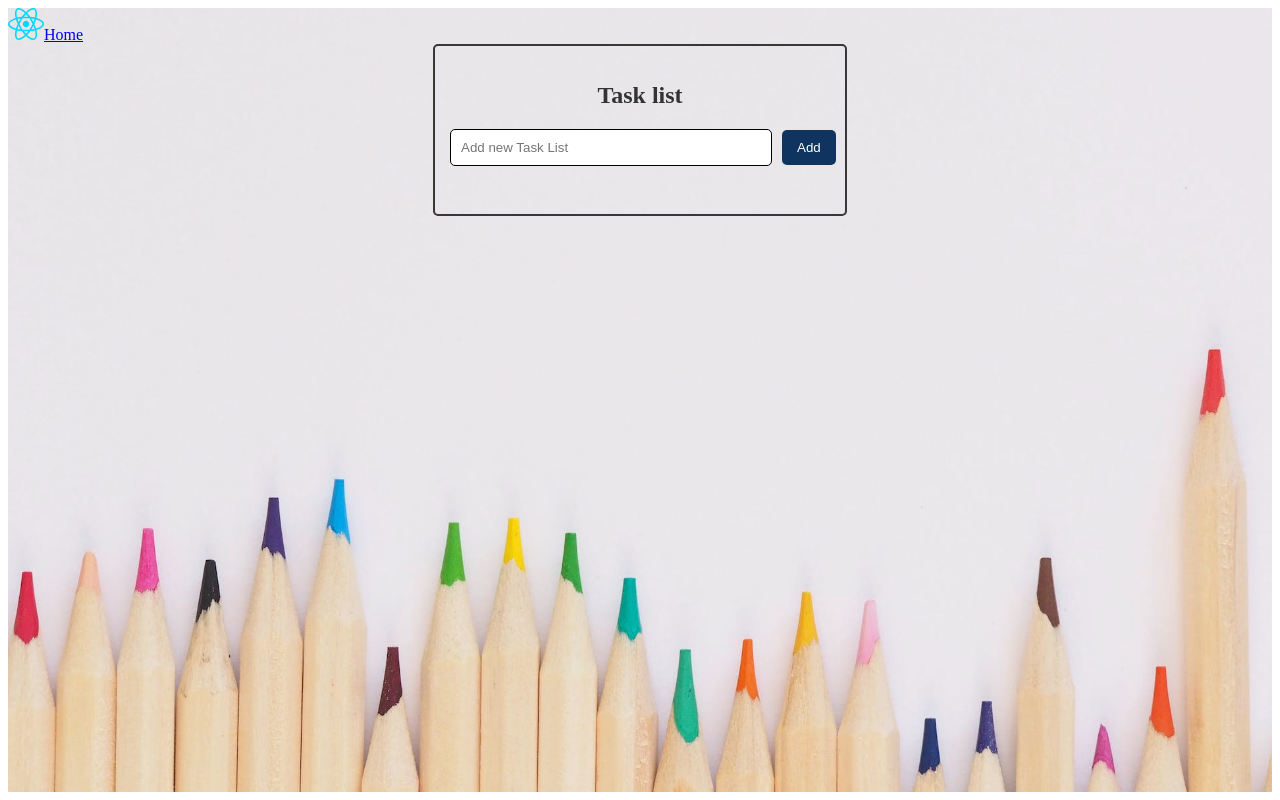
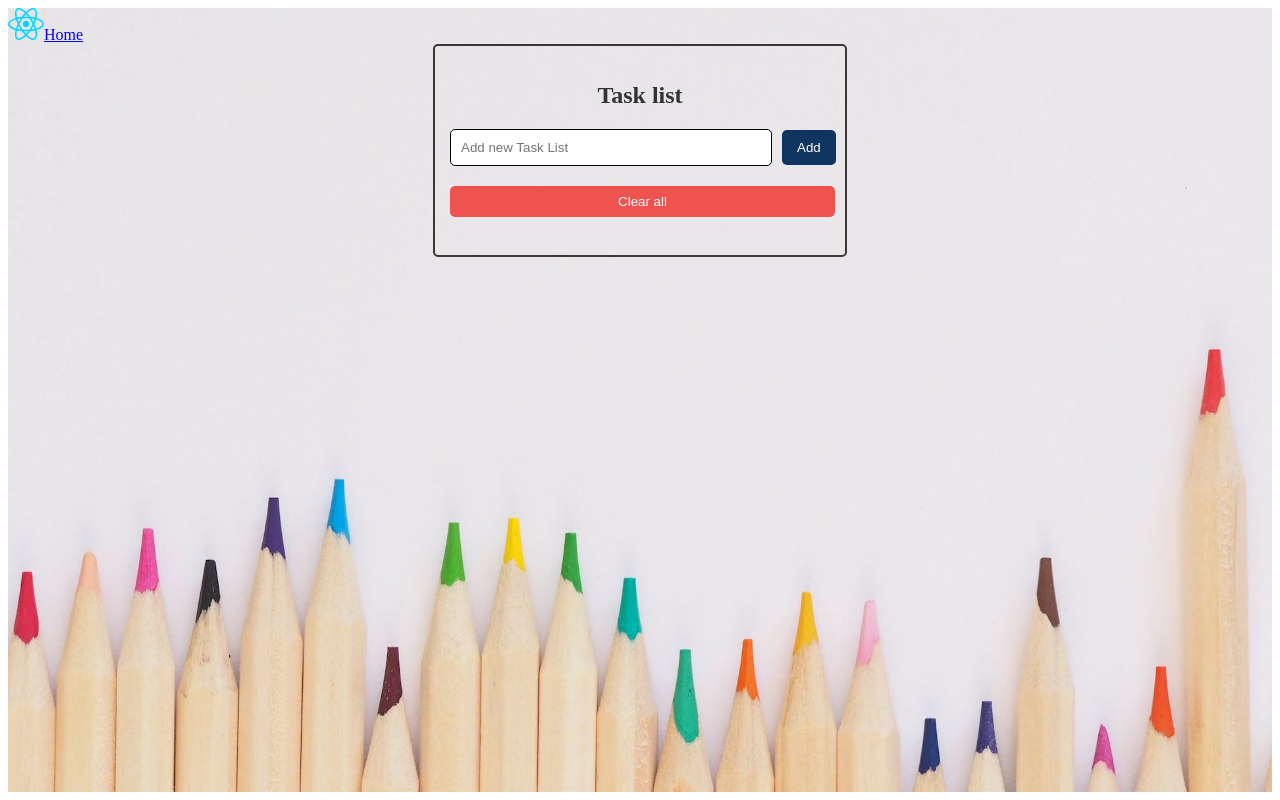
Before and after one commit to hunggtham/todo-list, a React (Vite) app: page / in a window 1280 px wide. Built offline with nearby package versions, Linux system fonts and the light colour scheme.

Commit message:
implemented toastify

```diff
--- a/package.json
+++ b/package.json
@@ -12,6 +12,7 @@
   "dependencies": {
     "react": "^18.2.0",
     "react-dom": "^18.2.0",
+    "react-toastify": "^9.1.3",
     "styled-components": "^6.1.1"
   },
   "devDependencies": {
--- a/src/App.jsx
+++ b/src/App.jsx
@@ -3,6 +3,9 @@ import React from "react";
 import Header from "./component/Header";
 import AddNewList from "./component/AddNewList";
 import styled from "styled-components";
+import { ToastContainer } from "react-toastify";
+
+import "react-toastify/dist/ReactToastify.css";
 
 const AppContainer = styled.div`
   background-image: url("/background.jpg");
@@ -17,6 +20,7 @@ function App() {
     <AppContainer>
       <Header />
       <AddNewList />
+      <ToastContainer autoClose={600} />
     </AppContainer>
   );
 }
--- a/src/component/AddNewList.jsx
+++ b/src/component/AddNewList.jsx
@@ -3,10 +3,12 @@ import TaskList from "./TaskList";
 import styled from "styled-components";
 import {
   BoxContainer,
+  ButtonDelete,
   ButtonTrigger,
   StyledInput,
   StyledTitle,
 } from "./CommonStyle";
+import { toast } from "react-toastify";
 
 const ConfigBoxContainer = styled(BoxContainer)`
   display: flex;
@@ -47,12 +49,13 @@ const AddNewList = () => {
         key: updatedLists.length,
         props: {
           title,
-          handleDeleteList: handleDeleteList(updatedLists.length),
+          // handleDeleteList: handleDeleteList(updatedLists.length),
           listIndex: updatedLists.length,
         },
       };
       setLists([...updatedLists, newList]);
       setTitle("");
+      toast.success(`Add tasklist ${newList.props.title} success`);
     }
   };
 
@@ -61,6 +64,14 @@ const AddNewList = () => {
     updatedLists.splice(index, 1);
     setLists(updatedLists);
     localStorage.removeItem(`tasks_${index}`);
+    // console.log("lists in handleDeleteList ", lists);
+    toast.info(`Delete ${lists[index].props.title} Tasklist `);
+  };
+
+  const handleClearList = () => {
+    setLists([]);
+    localStorage.clear();
+    toast.info("Clear all complete!");
   };
   return (
     <StyledAddNewList>
@@ -77,6 +88,13 @@ const AddNewList = () => {
           />
           <ButtonTrigger onClick={handleAddList}>Add</ButtonTrigger>
         </div>
+
+        <ButtonDelete
+          onClick={handleClearList}
+          style={{ margin: "10px 5px 0px 10px" }}
+        >
+          Clear all
+        </ButtonDelete>
 
         <br />
       </ConfigBoxContainer>
@@ -103,10 +121,10 @@ const AddNewList = () => {
           lists.map((list, index) => (
             <TaskList
               key={index}
+              listIndex={index}
               title={list.props.title}
+              setLists={setLists}
               handleDeleteList={() => handleDeleteList(index)}
-              listIndex={index}
-              setLists={setLists}
             />
           ))}
       </div>
--- a/src/component/TaskList.jsx
+++ b/src/component/TaskList.jsx
@@ -8,6 +8,7 @@ import {
   StyledInput,
   StyledTitle,
 } from "./CommonStyle";
+import { toast } from "react-toastify";
 
 const ConfigButtonDelete = styled(ButtonDelete)`
   position: absolute;
@@ -29,10 +30,10 @@ const TaskList = (props) => {
 
   function handleDeleteTask(id) {
     setTasks(tasks.filter((task) => task.id !== id));
+    toast.info("Delete task complete");
   }
   function onDeleteList() {
     handleDeleteList(listIndex);
-    localStorage.removeItem(`tasks_${listIndex}`);
   }
 
   function handleComplete(id) {
@@ -51,8 +52,9 @@ const TaskList = (props) => {
         complete: false,
       };
       setTasks([...tasks, newTaskObj]);
+      setNewTask("");
+      toast.success("Add task complete!");
     }
-    setNewTask("");
   }
 
   return (
```
Also changed, not shown: 1 other file (tests, documents, lock files or other folders).
